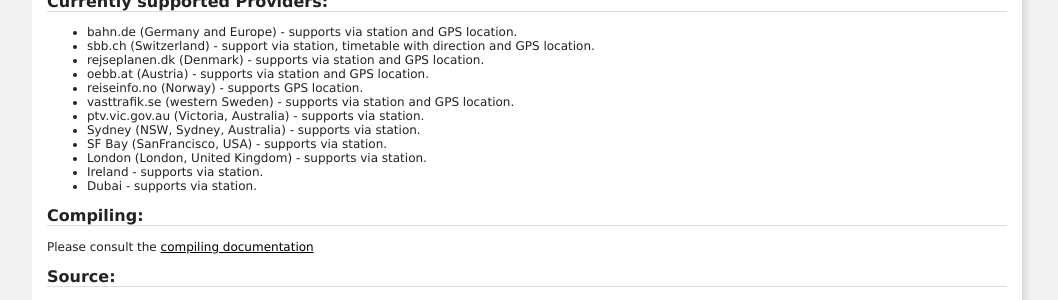
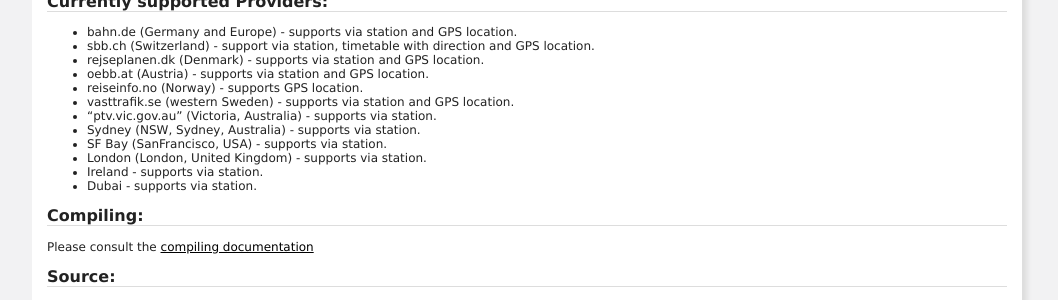
Before and after one commit to smurfy/fahrplan, a Jekyll site: the page built from index.md, in a window 1280 px wide. Shown: the part 597-897 px from the top of the page, without its empty margins (113-1171 px from the left). Built offline with Jekyll 4.4.1, drawn with Linux system fonts in a browser that asks for light colours.

Commit message:
Trying to fix gh-pages compile error

```diff
--- a/index.md
+++ b/index.md
@@ -46,7 +46,7 @@
 * oebb.at (Austria) - supports via station and GPS location.
 * reiseinfo.no (Norway) - supports GPS location.
 * vasttrafik.se (western Sweden) - supports via station and GPS location.
-* ptv.vic.gov.au (Victoria, Australia) - supports via station.
+* "ptv.vic.gov.au" (Victoria, Australia) - supports via station.
 * Sydney (NSW, Sydney, Australia) - supports via station.
 * SF Bay (SanFrancisco, USA) - supports via station.
 * London (London, United Kingdom) - supports via station.
```
